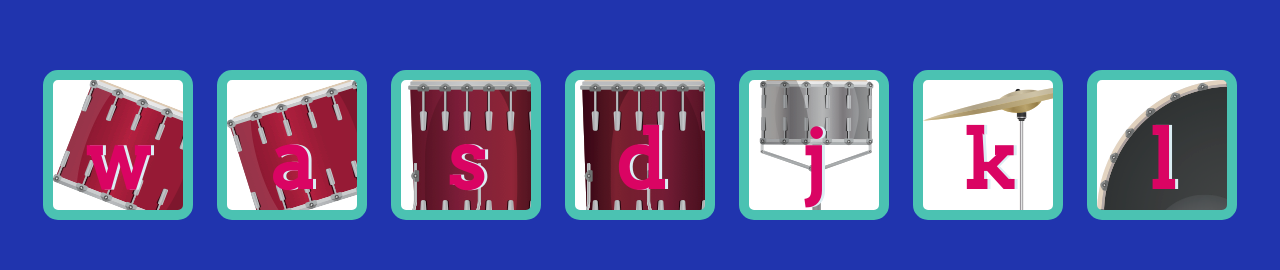
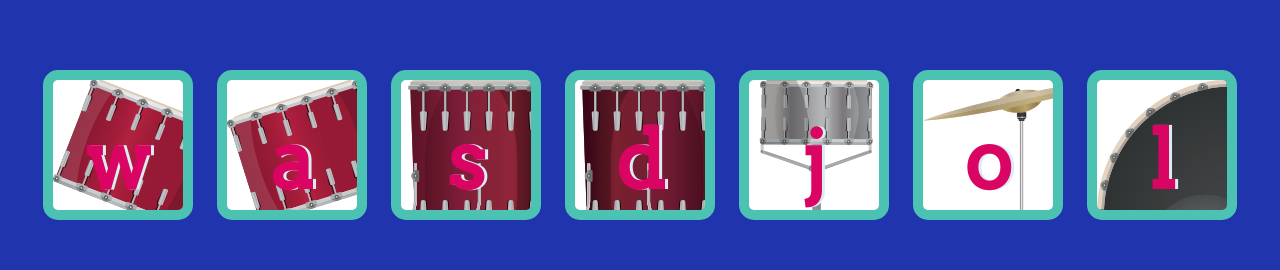
Before and after one commit to Jerico007/Music-Drums, a plain HTML site: page index.html in a window 1280 px wide. Shown: the part 219-489 px from the top of the page. Drawn offline with Linux system fonts and the light colour scheme.

Commit message:
changes in index.html

```diff
--- a/index.html
+++ b/index.html
@@ -17,7 +17,7 @@
     <button class="s drum">s</button>
     <button class="d drum">d</button>
     <button class="j drum">j</button>
-    <button class="k drum">k</button>
+    <button class="k drum">o</button>
     <button class="l drum">l</button>
   </div>
 
```
